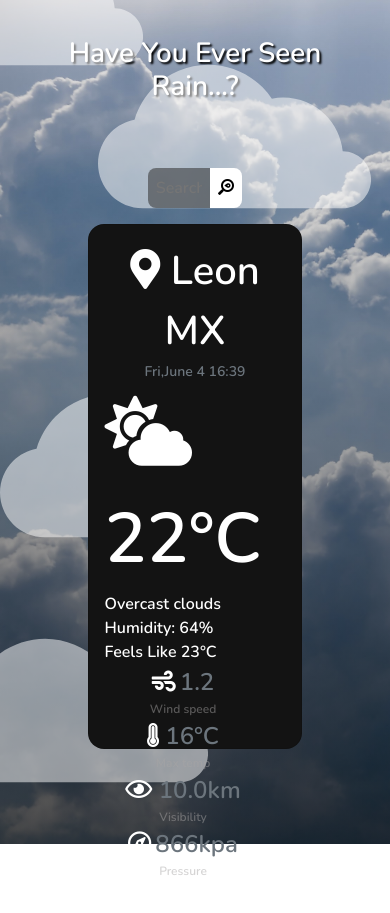
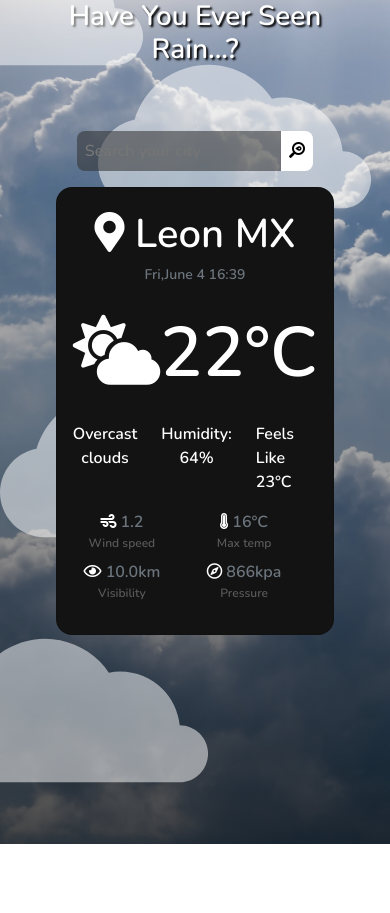
Before and after one commit to Diegodsha/HAYESER, a website built with webpack: page src/index.html in a window 390 px wide. After the commit the page ends 847 px from the top, so only its background shows below. Built offline with nearby package versions, Linux system fonts and the light colour scheme.

Commit message:
Make it responsive

```diff
--- a/src/index.html
+++ b/src/index.html
@@ -347,7 +347,15 @@
       </svg>
     </div>
     <div class="container d-flex flex-column justify-content-center">
-      <div class="alert alert-warning alert-dismissible fade" role="alert">
+      <div
+        class="
+          alert alert-warning alert-dismissible
+          fade
+          position-absolute
+          top-0
+        "
+        role="alert"
+      >
         <strong class="alert-msg"
           >Error! City not found please search again.</strong
         >
@@ -375,9 +383,9 @@
             class="card align-self-center p-3 d-flex justify-content-between"
           >
             <div class="row">
-              <div class="col-12">
+              <div class="col-12 mb-lg-3 mb-0">
                 <div class="city d-flex flex-column text-center">
-                  <span class="city-name" style="font-size: 2.5rem">
+                  <span class="city-name">
                     <i class="fas fa-map-marker-alt"></i>
                     <span class="city-name-text">Leon</span>
                     <span class="country-name">MX</span></span
@@ -385,20 +393,33 @@
                   <small class="hour text-secondary">Fri,June 4 16:39</small>
                 </div>
               </div>
-              <div class="col-12 col-lg-6">
-                <div class="temperature" style="font-size: 70px">
+              <div class="col-12 col-lg-6 mb-lg-5 text-center my-3 my-md-0">
+                <div class="temperature d-flex">
                   <span class="weather-icon">
                     <i class="fas fa-cloud-sun"></i>
                   </span>
                   <span class="temperature-text">22°C</span>
                 </div>
               </div>
-              <div class="col-12 col-lg-6">
+              <div
+                class="
+                  col-12 col-lg-6
+                  d-flex
+                  justify-content-center
+                  align-items-center
+                  mb-lg-5 mb-3
+                "
+              >
                 <div
-                  class="extra-info d-flex flex-column justify-content-evenly"
+                  class="
+                    extra-info
+                    d-flex
+                    flex-lg-column
+                    justify-content-evenly
+                  "
                 >
-                  <span class="sky">Overcast clouds</span
-                  ><span class="humidity"
+                  <span class="sky me-4 text-center">Overcast clouds</span
+                  ><span class="humidity me-4 text-center"
                     >Humidity:
                     <span class="humidity-percentage">64%</span></span
                   ><span class="feels-like"
@@ -422,8 +443,9 @@
                     pill-dark
                     d-flex
                     flex-column
-                    col-12 col-lg-3
+                    col-6 col-lg-3
                     text-center
+                    mb-lg-4 mb-2
                   "
                 >
                   <div>
@@ -439,7 +461,7 @@
                     max-temp
                     d-flex
                     flex-column
-                    col-12 col-lg-3
+                    col-6 col-lg-3
                     text-center
                   "
                 >
@@ -456,7 +478,7 @@
                     visibility
                     d-flex
                     flex-column
-                    col-12 col-lg-3
+                    col-6 col-lg-3
                     text-center
                   "
                 >
@@ -473,9 +495,8 @@
                     uv
                     d-flex
                     flex-column
-                    col-12
+                    col-6 col-lg-3
                     text-center
-                    col-lg-3
                   "
                 >
                   <div>
--- a/src/index.js
+++ b/src/index.js
@@ -26,7 +26,7 @@ const searchWeather = (e) => {
   if (location.value == '') {
     alertWarning.classList.add('show');
     alertMsg.innerText = 'Cannot search empty city';
-    cityName.innerText = 'Cannot search empty city';
+    cityName.innerText = 'Empty city';
     return;
   }
   getWeatherData(
@@ -55,7 +55,7 @@ const searchWeather = (e) => {
     .catch((err) => {
       console.log(err, 'failure-check-your-code');
       alertWarning.classList.add('show');
-      cityName.innerText = 'Error! City not found please search again.';
+      cityName.innerText = 'City not found';
       countryName.classList.add('d-none');
     });
 
--- a/src/style.scss
+++ b/src/style.scss
@@ -90,11 +90,17 @@ h1 {
 }
 
 .card {
-  width: 80%;
-  height: 60%;
+  // width: 80%;
+  // height: 60%;
   border-radius: 1rem;
   background: #131313;
   color: white;
+  .city-name {
+    font-size: 2.5rem;
+  }
+  .temperature {
+    font-size: 70px;
+  }
 }
 
 form {
@@ -139,3 +145,22 @@ form {
 ul {
   font-size: 1.5rem;
 }
+
+@media only screen and (max-width: 989px) {
+  form {
+    width: 100%;
+    input {
+      width: 100%;
+    }
+  }
+}
+
+@media only screen and (max-width: 450px) {
+  ul {
+    font-size: 1rem;
+  }
+
+  .temperature {
+    font-size: 60px;
+  }
+}
```
Also changed, not shown: dist/e8c448ac32fe98e8e022.jpg (added), dist/index.html (added), dist/main.js.LICENSE.txt (added), 1 other file.
